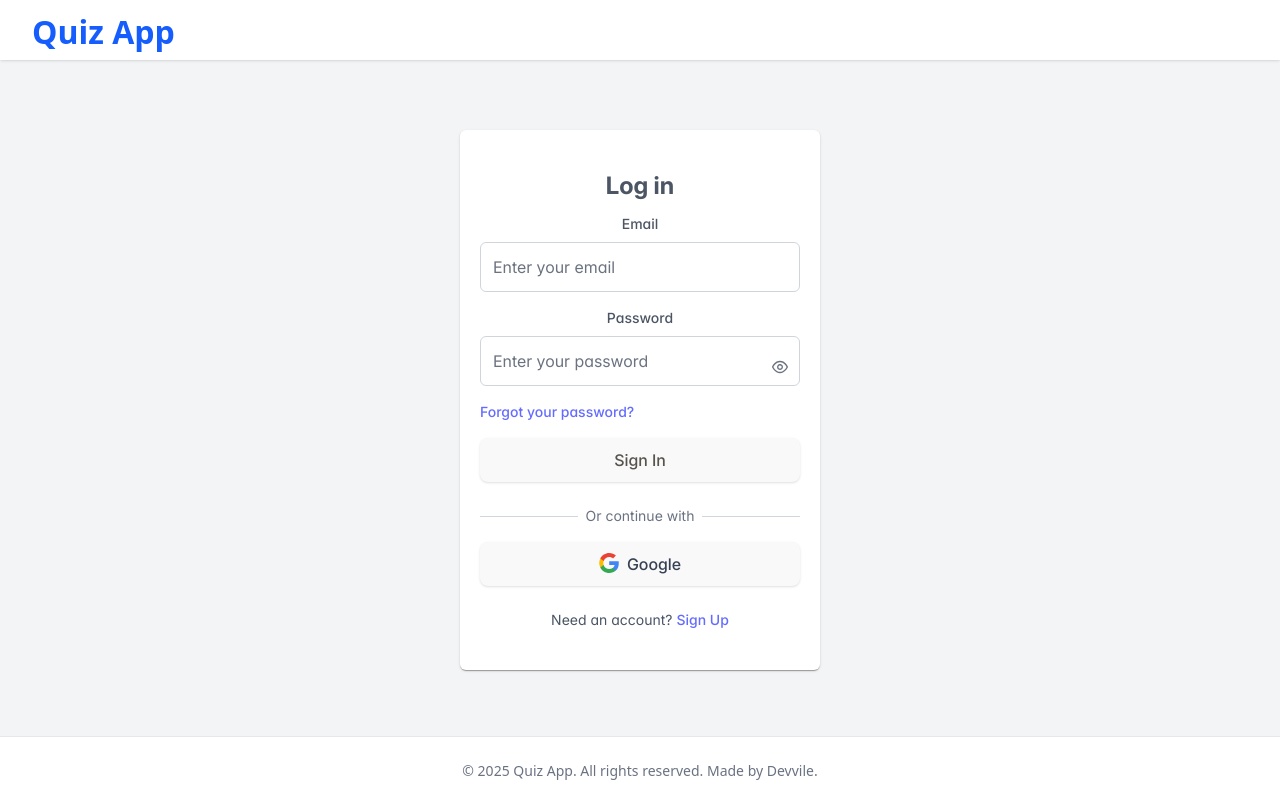
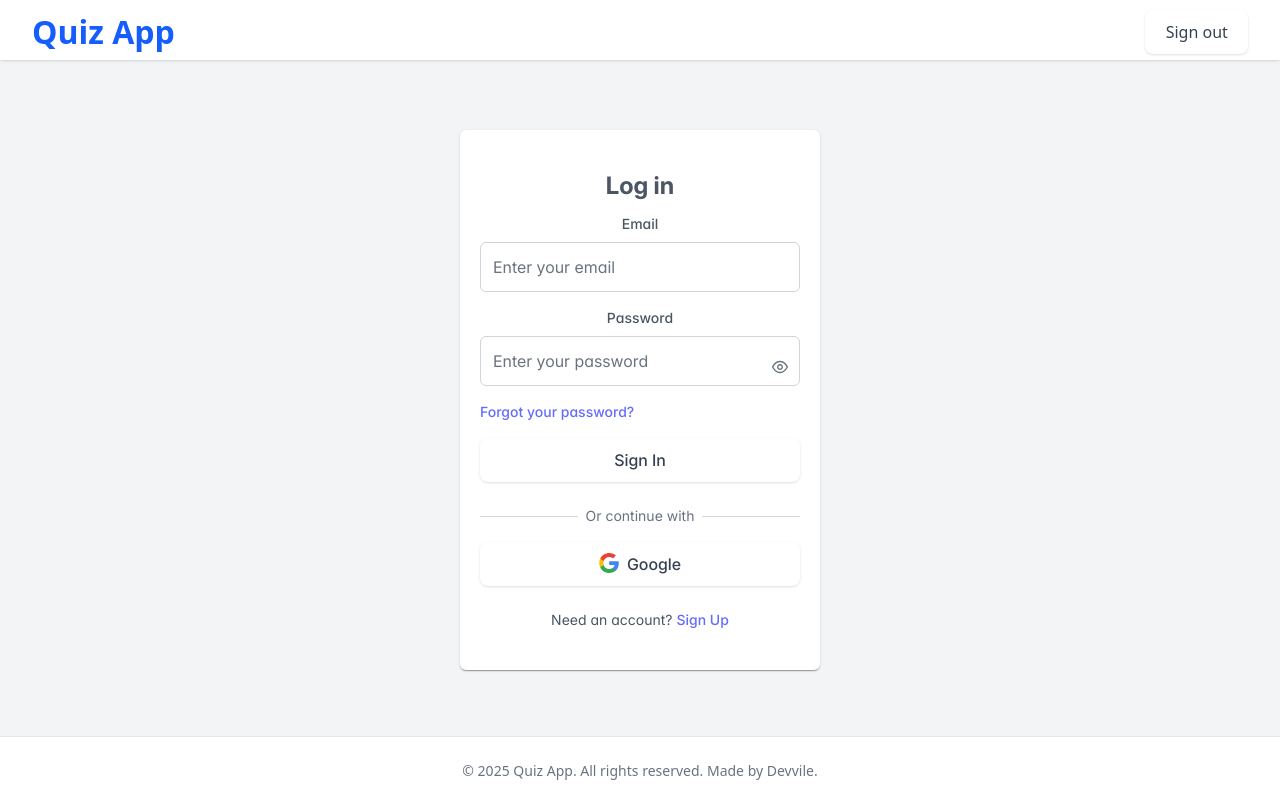
Before and after one commit to devvile/quizQQQQ, a React (Vite) app: page /login in a window 1280 px wide. Built offline with nearby package versions, Linux system fonts and the light colour scheme; no server answers; sample sign-in values are in the browser's storage.

Commit message:
password recovery addeD

```diff
--- a/src/AppContent.tsx
+++ b/src/AppContent.tsx
@@ -6,7 +6,7 @@ import Categories from './pages/Categories'
 
 import { useAuth } from './contexts/AuthContext'
 import SignUpPage from './pages/SignUp'
-
+import ForgotPasswordPage from './pages/ForgotPasswordPage'
 export const AppContent = ()=> {
 
 const {isAuthenticated} = useAuth();
@@ -18,6 +18,7 @@ const {isAuthenticated} = useAuth();
                 <Routes>
                     <Route path="/login" element={<LoginPage />} />
                     <Route path="/signup" element={<SignUpPage/>}/>
+                    <Route path="/forgot_password" element={<ForgotPasswordPage/>}/>
                     <Route path="*" element={<Navigate to="/login" replace />} />
                 </Routes>
             </Layout>
--- a/src/components/auth/ForgotPassword.tsx
+++ b/src/components/auth/ForgotPassword.tsx
@@ -1,68 +1,64 @@
 import React, { useState } from 'react';
 import { useAuth } from '../../contexts/AuthContext';
 import { Link } from 'react-router-dom';
+import AuthCard from './ui/AuthCard';
+import { useToast } from '../../contexts/ToastContext';
+import AuthButton from './ui/AuthButton';
+import InputField from './ui/InputField';
 
 const ForgotPassword: React.FC = () => {
   const [email, setEmail] = useState('');
-  const [message, setMessage] = useState('');
-  const [error, setError] = useState('');
   const [loading, setLoading] = useState(false);
-
+  const { showToast } = useToast();
   const { resetPassword } = useAuth();
 
   async function handleSubmit(e: React.FormEvent) {
     e.preventDefault();
 
     try {
-      setMessage('');
-      setError('');
       setLoading(true);
       await resetPassword(email);
-      setMessage('Check your inbox for further instructions');
-    } catch (err: any) {
-      setError(err.message || 'Failed to reset password');
+      showToast('success', 'Success', 'Password Recovery email sent');
+    } catch (err: unknown) {
+      showToast('error', 'Error', 'Failed to reset password');
+      console.error(err);
     } finally {
       setLoading(false);
     }
   }
 
   return (
-    <div className="min-h-screen flex items-center justify-center bg-gray-100">
-      <div className="max-w-md w-full bg-white rounded-lg shadow-md p-8">
-        <h2 className="text-2xl font-bold text-center mb-6">Password Reset</h2>
-
-        {error && <div className="bg-red-100 border border-red-400 text-red-700 px-4 py-3 rounded mb-4">{error}</div>}
-        {message && <div className="bg-green-100 border border-green-400 text-green-700 px-4 py-3 rounded mb-4">{message}</div>}
-
+    <AuthCard title={'Password Recovery'}>
       <form onSubmit={handleSubmit} className="space-y-4">
-          <div>
-            <label htmlFor="email" className="block text-sm font-medium text-gray-700">Email</label>
-            <input
+      <InputField
           id="email"
+          label="Email"
           type="email"
           value={email}
           onChange={(e) => setEmail(e.target.value)}
           required
-              className="mt-1 block w-full px-3 py-2 border border-gray-300 rounded-md shadow-sm focus:outline-none focus:ring-indigo-500 focus:border-indigo-500"
+          placeholder="Enter your email"
         />
-          </div>
 
-          <button
+        <AuthButton
           type="submit"
+          variant="primary"
           disabled={loading}
-            className="w-full flex justify-center py-2 px-4 border border-transparent rounded-md shadow-sm text-sm font-medium text-white bg-indigo-600 hover:bg-indigo-700 focus:outline-none focus:ring-2 focus:ring-offset-2 focus:ring-indigo-500 disabled:opacity-50"
+          fullWidth
         >
           Reset Password
-          </button>
+        </AuthButton>
       </form>
 
       <div className="mt-6 flex justify-center space-x-4">
-          <Link to="/login" className="font-medium text-indigo-600 hover:text-indigo-500">
+        <Link
+          to="/login"
+          className="font-medium text-indigo-600 hover:text-indigo-500"
+        >
           Back to Login
         </Link>
       </div>
-      </div>
-    </div>
+    </AuthCard>
   );
 };
 
--- a/src/components/auth/LoginForm.tsx
+++ b/src/components/auth/LoginForm.tsx
@@ -71,7 +71,7 @@ const Login: React.FC = () => {
         <div className="flex items-center justify-between">
           <div className="text-sm">
             <Link
-              to="/forgot-password"
+              to="/forgot_password"
               className="font-medium text-indigo-600 hover:text-indigo-500"
             >
               Forgot your password?
@@ -81,7 +81,7 @@ const Login: React.FC = () => {
 
         <AuthButton
           type="submit"
-          variant="primary"
+          variant="secondary"
           disabled={loading}
           fullWidth
         >
--- a/src/components/auth/SignUp.tsx
+++ b/src/components/auth/SignUp.tsx
@@ -96,7 +96,7 @@ const SignUp: React.FC = () => {
 
         <AuthButton
           type="submit"
-          variant="primary"
+          variant="secondary"
           disabled={loading}
           fullWidth
         >
--- a/src/components/auth/ui/AuthButton.tsx
+++ b/src/components/auth/ui/AuthButton.tsx
@@ -22,7 +22,7 @@ const AuthButton: React.FC<ButtonProps> = ({
   const baseStyles = "flex justify-center py-2 px-4 border rounded-md shadow-sm text-sm font-medium focus:outline-none focus:ring-2 focus:ring-offset-2 focus:ring-indigo-500 disabled:opacity-50";
 
   const variantStyles = {
-    primary: "border-transparent text-stone-600 bg-indigo-600 hover:bg-indigo-700",
+    primary: "border-transparent text-stone-100 bg-indigo-600 hover:bg-indigo-700",
     secondary: "border-gray-300 bg-white text-gray-700 hover:bg-gray-50"
   };
 
--- a/src/components/shared/Header.tsx
+++ b/src/components/shared/Header.tsx
@@ -1,9 +1,10 @@
 import { useAuth } from "../../contexts/AuthContext"
+import AuthButton from "../auth/ui/AuthButton";
 
 export default function Header(){
-    const {isAuthenticated,logout} = useAuth();
+    const {currentUser,logOut} = useAuth();
     const handleLogout = ()=>{
-        logout();
+        logOut();
     }
 
     return (
@@ -14,13 +15,12 @@ export default function Header(){
             <h1 className="font-bold text-blue-600">Quiz App</h1>
             </div>
             <div className="flex items-center">
-                {isAuthenticated &&
-                <button
-                className="bg-red-500 text-stone-500 py-1 px-3 rounded-md hover:bg-red-600 text-sm"
-                onClick={handleLogout}
-                >
-                Logout
-                </button>}
+                {currentUser &&
+                <AuthButton
+                    variant="secondary"
+                    label="Log out"
+                    onClick={handleLogout}
+                >Sign out</AuthButton>}
             </div>
         </div>
         </div>
--- a/src/contexts/AuthContext.tsx
+++ b/src/contexts/AuthContext.tsx
@@ -72,7 +72,6 @@ export function AuthProvider({ children }: AuthProviderProps) {
     async function logOut() {
       return signOut(auth)
         .then(() => {
-          console.log('User logged out');
         })
         .catch((error) => {
           console.error('Error logging out:', error.message);
--- a/src/index.css
+++ b/src/index.css
@@ -44,7 +44,6 @@ button {
   font-size: 1em;
   font-weight: 500;
   font-family: inherit;
-  background-color: #1a1a1a;
   cursor: pointer;
   transition: border-color 0.25s;
 }
@@ -65,6 +64,6 @@ button:focus-visible {
     color: #747bff;
   }
   button {
-    background-color: #f9f9f9;
+
   }
 }
--- /dev/null
+++ b/src/pages/ForgotPasswordPage.tsx
@@ -0,0 +1,10 @@
+import React from "react"
+import ForgotPassword from "../components/auth/ForgotPassword";
+
+const ForgotPasswordPage : React.FC=()=>{
+    return  <section className="flex items-center justify-center min-h-screen">
+    <ForgotPassword/>
+</section>
+}
+
+export default ForgotPasswordPage;
```
Lines whose indentation alone changed are shown as unchanged.
